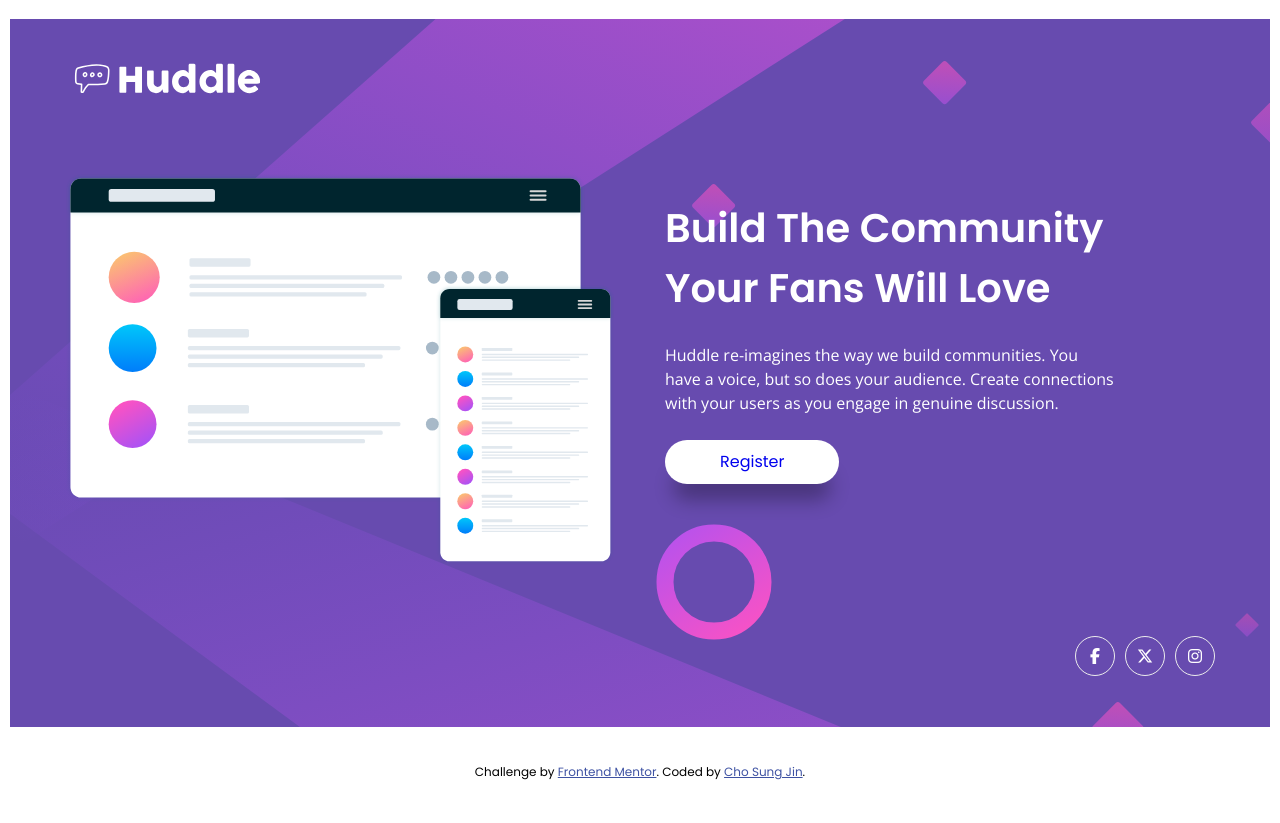
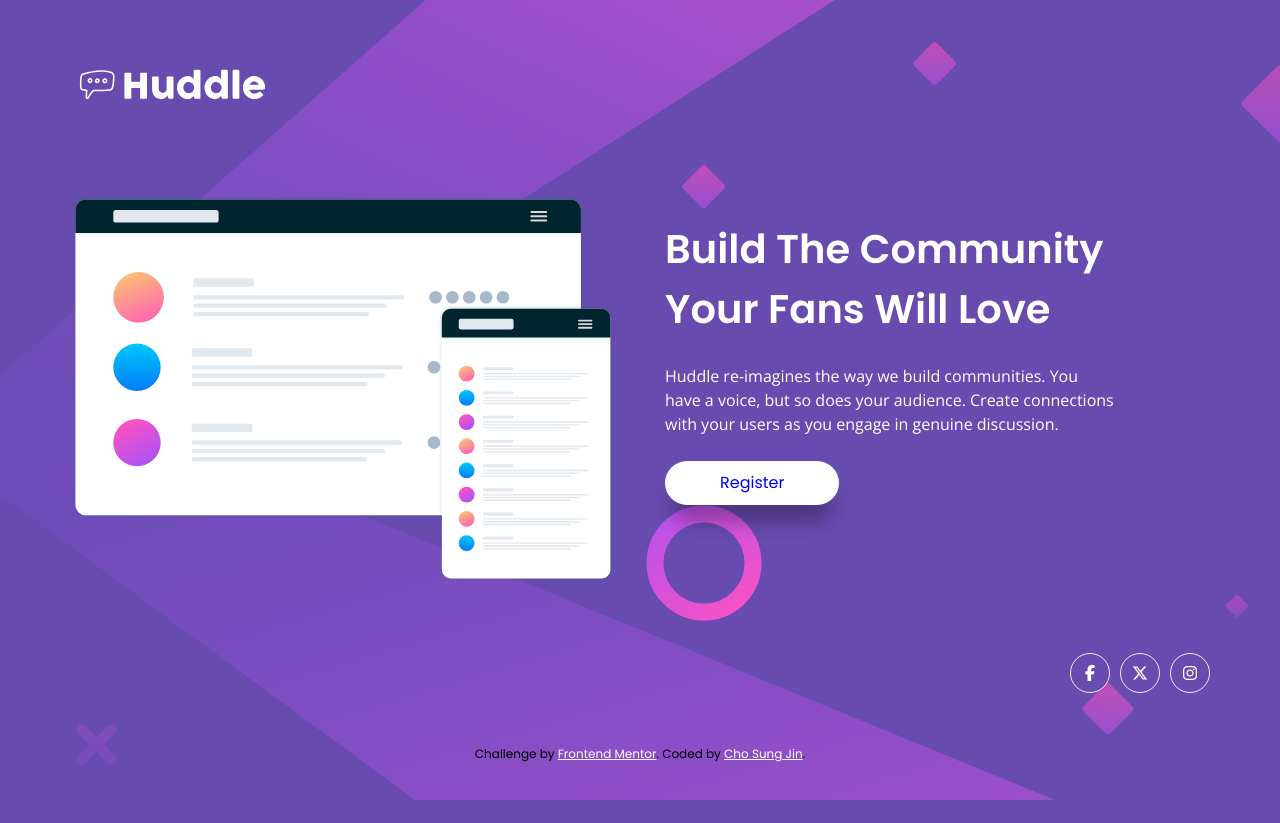
Before and after one commit to sung92/huddle-landing-page-with-single-introductory-section, a website built with Parcel: page index.html in a window 1280 px wide. Before the commit the page ends 800 px from the top, so only its background shows below. Built offline with nearby package versions, Linux system fonts and the light colour scheme.

Commit message:
modified base

```diff
--- a/index.html
+++ b/index.html
@@ -16,22 +16,24 @@
 
   <!-- Feel free to remove these styles or customise in your own stylesheet 👍 -->
   <style>
-    .attribution { font-size: 12px; text-align: center; margin-top: 3em; }
-    .attribution a { color: hsl(228, 45%, 44%); }
+    .attribution { font-size: 12px; text-align: center; margin-top: 3em  }
+    .attribution a { color: white; }
   </style>
 </head>
 <body>
+  <header>
+    <!--Logo-->
+    <img class="huddle-logo" alt="Huddle logo" src="./images/logo.svg" />
+  </header>
+
   <main>
     <div class="c-hero">
 
-      <!--Logo-->
-      <img class="huddle-logo" alt="Huddle logo" src="./images/logo.svg" />
-
-      <!--IMG + TEXT Container-->
+      <!--IMG + TEXT Container// Grid in desktop-->
       <div class="c-hero__container">
-        <!-- 1/2 HALF IMG -->
-        <img class="c-hero__container-img" alt="Computer" src="./images/illustration-mockups.svg">
-        <!-- 2/2 HALF TEXT -->
+        <!-- 2/3 HALF IMG -->
+        <img class="c-hero__container-img" alt="" src="./images/illustration-mockups.svg">
+        <!-- 3/3 HALF TEXT -->
         <div class="c-hero__container-text">
           <h2 class="c-hero__secondary-heading">Build The Community Your Fans Will Love</h2>
           <p class="c-hero__desc">Huddle re-imagines the way we build communities. You have a voice, but so does your audience.
@@ -62,7 +64,6 @@
         </li>
       </ul>
 
-
     </div>
 
   </main>
--- a/main.scss
+++ b/main.scss
@@ -3,3 +3,5 @@
 
 @use "./sass/components/cards";
 @use "./sass/components/buttons";
+
+@use "./sass/layout/header"
--- a/sass/base/_base.scss
+++ b/sass/base/_base.scss
@@ -34,9 +34,24 @@
     padding: f.rem(10px);
     font-size: f.rem(16px);
     font-family: 'Poppins', sans-serif;
-    // background-color: ;
+    background-color: var(--color-violet);
+    background-image: url(./images/bg-mobile.svg);
+    background-repeat: repeat-x;
+    max-width: f.rem(375px);
+
+
     height: 100%;
 
     display: grid;
     place-content: center;
 }
+
+@media (width >= 23.75em) {
+  body {
+    display: block;
+    padding: f.rem(60px) f.rem(70px);
+    background-image: url(./images/bg-desktop.svg);
+    background-repeat: no-repeat;
+    max-width: 100%;
+  }
+}
--- a/sass/components/_buttons.scss
+++ b/sass/components/_buttons.scss
@@ -17,7 +17,7 @@
     }
 }
 
-@media (width >= 62.5em) {
+@media (width >= 23.75em) {
     .btn {
         padding: f.rem(10px) f.rem(55px);
     }
--- a/sass/components/_cards.scss
+++ b/sass/components/_cards.scss
@@ -5,27 +5,18 @@
 /**************************/
 
 .c-hero {
-    background-color: var(--color-violet);
-    background-image: url(./images/bg-mobile.svg);
-    background-repeat: repeat-x;
-
-    max-width: f.rem(325px);
+    max-width: f.rem(375px);
+    margin-top: f.rem(85px);
 
     display: flex;
     flex-direction: column;
     padding: f.rem(30px);
 }
 
-/* HERO LOGO */
-/**************************/
-.huddle-logo {
-    width: f.rem(120px);
-}
 
 /* HERO Container: Half IMG, Half Text */
 /**************************/
 .c-hero__container {
-    margin-top: f.rem(50px);
     text-align: center;
 }
 
@@ -91,25 +82,17 @@
 }
 
 
-@media (width >= 62.5em) {
+@media (width >= 23.75em) {
     .c-hero {
-        background-image: url(./images/bg-desktop.svg);
         max-width: f.rem(1440px);
-        padding: f.rem(35px) f.rem(55px);
-    }
-
-    .huddle-logo {
-        width: f.rem(200px);
+        padding: 0;
     }
 
     .c-hero__container {
-        // margin-top: f.rem(70px);
         text-align: left;
 
-        margin: f.rem(70px) auto 0;
-
         display: grid;
-        grid-template-columns: 1fr 1fr;
+        grid-template-columns: repeat(2, 1fr);
         gap: f.rem(50px);
     }
 
@@ -119,7 +102,7 @@
 
     .c-hero__container-text {
         margin-top: f.rem(25px);
-        text-wrap: balance
+        text-wrap: balance;
     }
 
     .c-hero__secondary-heading {
--- /dev/null
+++ b/sass/layout/_header.scss
@@ -0,0 +1,14 @@
+@use "../abstracts/functions" as f;
+
+/**************************/
+/* HEADER */
+/**************************/
+.huddle-logo {
+    width: f.rem(120px);
+}
+
+@media (width >= 23.75em) {
+    .huddle-logo {
+        width: f.rem(200px);
+    }
+}
```
Also changed, not shown: dist/index.html, 2 other files.
